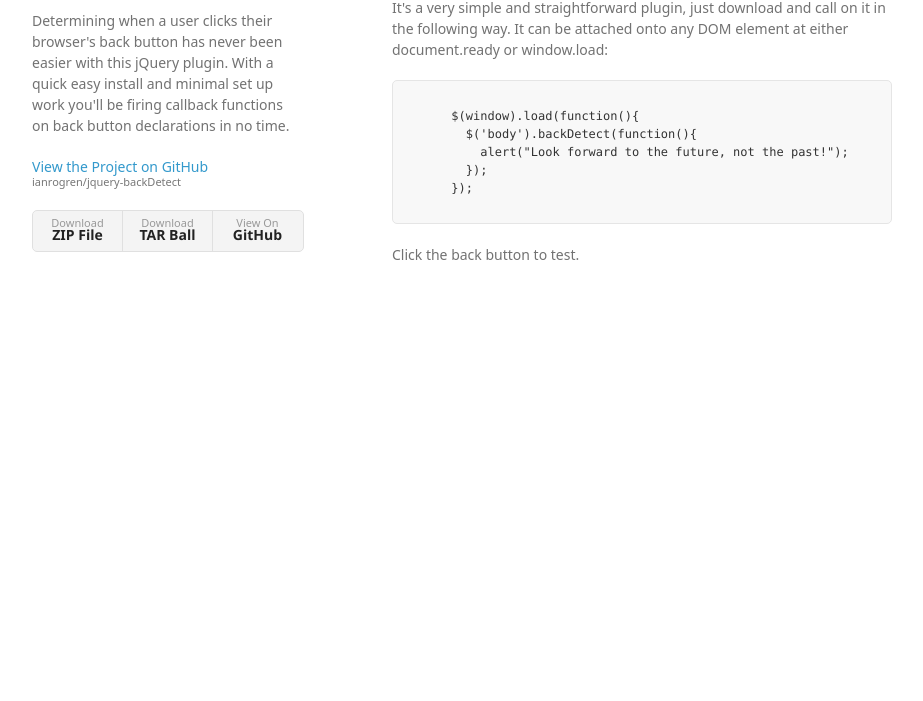
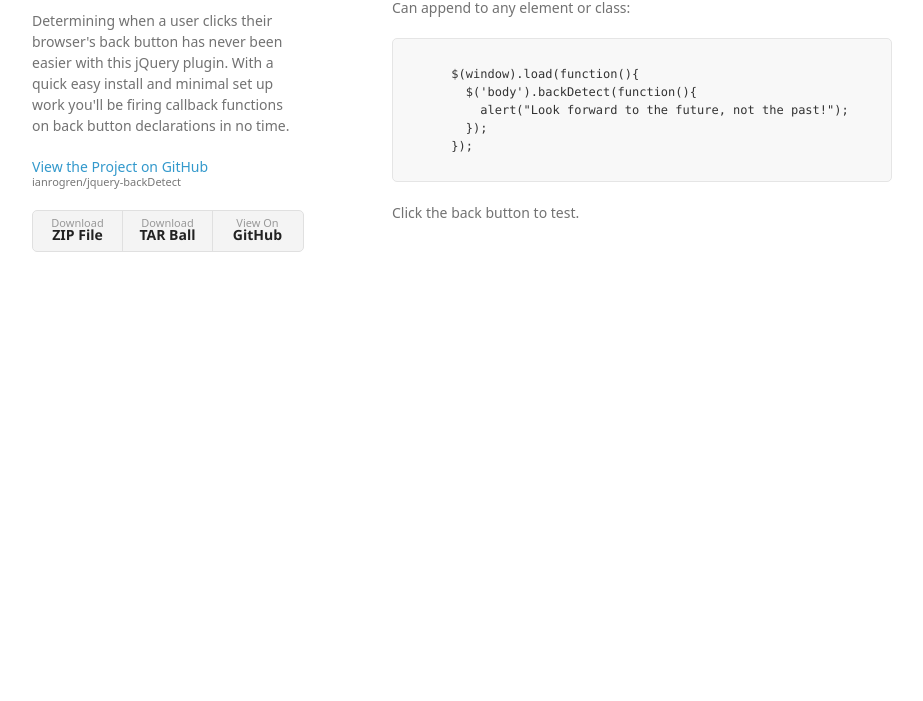
Before and after one commit to 2iamhuyvu/jquery-backDetect, a plain HTML site: page index.html in a window 1280 px wide. Shown: the part 99-800 px from the top of the page, without its empty margins (178-1101 px from the left). Drawn offline with nearby package versions, Linux system fonts and the light colour scheme; a web font is replaced by a local one.

Commit message:
readme clean up

```diff
--- a/index.html
+++ b/index.html
@@ -44,7 +44,7 @@
 
 
 
-    <p>It's a very simple and straightforward plugin, just download and call on it in the following way.  It can be attached onto any DOM element at either document.ready or window.load:</p>
+    <p>Can append to any element or class:</p>
 
     <pre>
 
```
Also changed, not shown: README.md.
